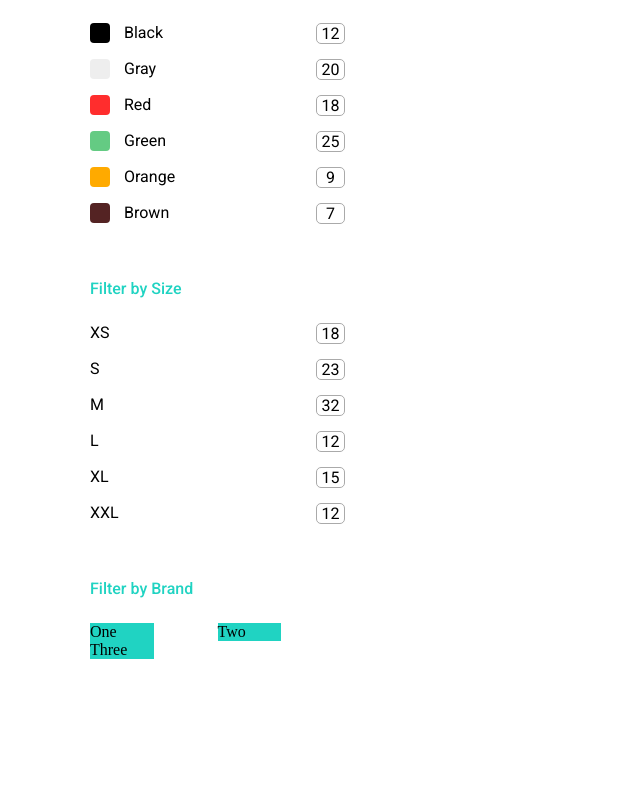
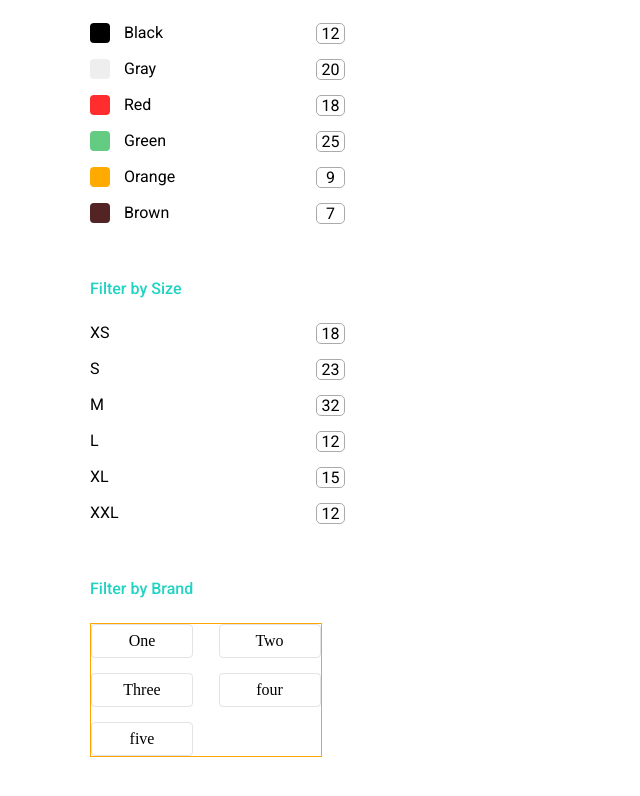
Before and after one commit to ScrumWin21/ScrumFrontEnd, a React (Create React App) app: page /ShopPage in a window 1280 px wide. Shown: the part 1314-2110 px from the top of the page, without its empty margins (0-640 px from the left). Before the commit the page ends 2028 px from the top, so only its background shows below. Built offline with nearby package versions, Linux system fonts and the light colour scheme.

Commit message:
Item #106 Structure created for filter by brand

```diff
--- a/css/App.css
+++ b/css/App.css
@@ -1375,16 +1375,25 @@ p {
 
 .shopBannerLeft-filterByColorGrid {
   height: auto;
-  width: 100%;
+  width: 90%;
   display: grid;
   grid-template-rows: repeat(auto 50px);
-  grid-template-columns: repeat(2, 1fr);
+  grid-template-columns: auto auto;
+  border: 1px solid orange;
+  row-gap: 15px;
+  justify-content: space-between;
 }
 
 .shopBannerLeft-filterByColorGridItem {
-  background-color: #20d3c2;
-  width: 50%;
-  height: 100%;
+  width: 100px;
+  height: 32px;
+  border: 1px solid #e3e3e3;
+  border-radius: 4px;
+  display: flex;
+  justify-content: center;
+  align-items: center;
+  margin: 0;
+  padding: 0;
 }
 
 .shopPage-sectionThree-container {
--- a/scss/ShopPage/_shopBannerLeft.scss
+++ b/scss/ShopPage/_shopBannerLeft.scss
@@ -86,14 +86,23 @@
 
 .shopBannerLeft-filterByColorGrid {
     height: auto;
-    width: 100%;
+    width: 90%;
     display: grid;
     grid-template-rows: repeat(auto 50px);
-    grid-template-columns: repeat(2, 1fr);
+    grid-template-columns: auto auto;
+    border: 1px solid orange;
+    row-gap: 15px;
+    justify-content: space-between
 }
 
 .shopBannerLeft-filterByColorGridItem {
-    background-color: $ThemeColorTeal;
-    width: 50%;
-    height: 100%;
+    width: 100px;
+    height: 32px;
+    border: 1px solid $LineBullet;
+    border-radius: 4px;
+    display: flex;
+    justify-content: center;
+    align-items: center;
+    margin: 0;
+    padding: 0;
 }
--- a/src/components/shopDetails/ShopComponents/ShopLeftBanner/ShopLeftFilterByBrand.js
+++ b/src/components/shopDetails/ShopComponents/ShopLeftBanner/ShopLeftFilterByBrand.js
@@ -1,6 +1,8 @@
 import React from "react";
 
-let testGrid = ["One", "Two", "Three"];
+import Bexim from "../../../../images/shopImages/Bexim.svg"
+
+let testGrid = ["One", "Two", "Three", "four", "five"];
 
 export const ShopFilterByBrand = () => {
   return (
```
Also changed, not shown: src/images/shopImages/Bexim.svg (added).
